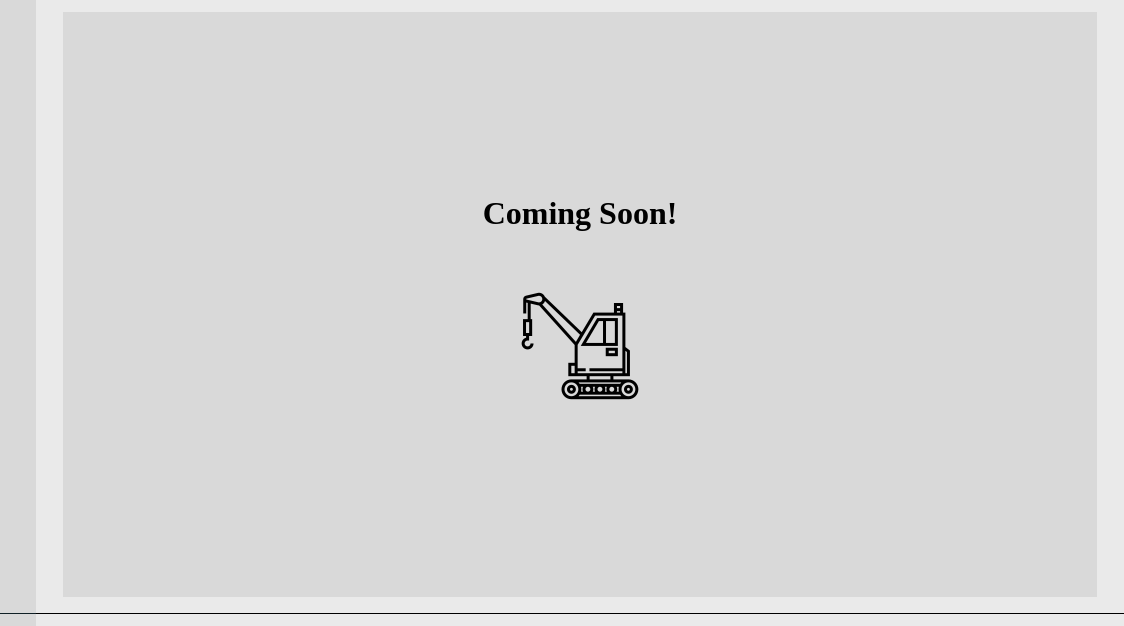
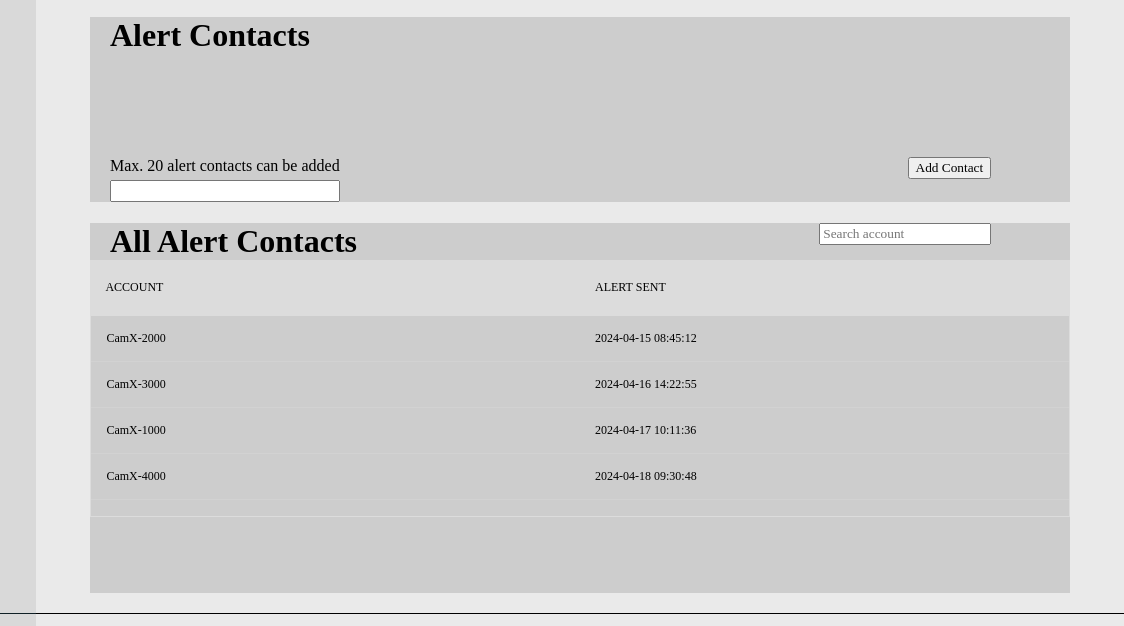
Before and after one commit to psytins/safe-forest-sas, a website: page Public/Pages/index.html in a window 1280 px wide. Both pictures are taken after a click on the button "Alert Contacts". Shown: the part 107-733 px from the top of the page, 156-1280 px from the left. Drawn offline with Linux system fonts and the light colour scheme; a web font is replaced by a local one.

Commit message:
Almost finished the Alert Contacts

```diff
--- a/Public/Pages/index.html
+++ b/Public/Pages/index.html
@@ -472,13 +472,98 @@
                 </div>
             </div>
 
-            <div class="panel" id="contacts">
-                <div class="coming-soon">
-                    <div class="coming-soon-header">
-                        <h1>Coming Soon!</h1>
+            <div class="panel" id="contacts" style="display: flex;">
+                <div class="panel-add-contacts">
+                    <div class="panel-add-contacts-title">
+                        <h1>Alert Contacts</h1>
                     </div>
-                    <div class="coming-soon-icon">
-                        <img src="../Images/construction-icon.png" alt="construction">
+                    <div class="panel-add-contacts-content">
+                        <div class="panel-add-contacts-addbox">
+                            <label for="add-contact">Max. 20 alert contacts can be added</label>
+                            <input type="text" id="add-contact" name="addContact">
+                        </div>
+                        <div class="panel-add-contacts-addbutton">
+                            <button>Add Contact</button>
+                        </div>
+                    </div>
+                </div>
+                <div class="panel-show-contacts">
+                    <div class="panel-show-contacts-content">
+                        <div class="panel-show-contacts-title">
+                            <h1>All Alert Contacts</h1>
+                        </div>
+                        <div class="panel-show-contacts-searchbar">
+                            <input id="searchInput" onkeyup="searchTable('searchInput', 'searchDashboard')"
+                                type="text" name="account-search" placeholder="Search account">
+                        </div>
+                    </div>
+                    <div class="panel-show-contacts-table">
+                        <div class="tbl-header"> <!-- Start Table Here -->
+                            <table cellpadding="0" cellspacing="0">
+                                <thead>
+                                    <tr>
+                                        <th>Account</th>
+                                        <th>Alert Sent</th>
+                                    </tr>
+                                </thead>
+                            </table>
+                        </div>
+                        <div class="tbl-content">
+                            <table cellpadding="0" cellspacing="0">
+                                <tbody>
+                                    <!-- Paste your data here -->
+                                    <tr>
+                                        <td><a href="#">CamX-2000</a></td>
+                                        <td>2024-04-15 08:45:12</td>
+                                    </tr>
+                                    <tr>
+                                        <td><a href="#">CamX-3000</a></td>
+                                        <td>2024-04-16 14:22:55</td>
+                                    </tr>
+                                    <tr>
+                                        <td><a href="#">CamX-1000</a></td>
+                                        <td>2024-04-17 10:11:36</td>
+                                    </tr>
+                                    <tr>
+                                        <td><a href="#">CamX-4000</a></td>
+                                        <td>2024-04-18 09:30:48</td>
+                                    </tr>
+                                    <tr>
+                                        <td><a href="#">CamX-5000</a></td>
+                                        <td>2024-04-18 15:55:21</td>
+                                    </tr>
+                                    <tr>
+                                        <td><a href="#">CamX-6000</a></td>
+                                        <td>2024-04-19 11:20:33</td>
+                                    </tr>
+                                    <tr>
+                                        <td><a href="#">CamX-7000</a></td>
+                                        <td>2024-04-20 16:44:45</td>
+                                    </tr>
+                                    <tr>
+                                        <td><a href="#">CamX-8000</a></td>
+                                        <td>2024-04-21 08:15:57</td>
+                                    </tr>
+                                    <tr>
+                                        <td><a href="#">CamX-9000</a></td>
+                                        <td>2024-04-22 13:38:09</td>
+                                    </tr>
+                                    <tr>
+                                        <td><a href="#">CamX-10000</a></td>
+                                        <td>2024-04-23 10:09:21</td>
+                                    </tr>
+                                    <tr>
+                                        <td><a href="#">CamX-11000</a></td>
+                                        <td>2024-04-24 15:32:33</td>
+                                    </tr>
+                                    <tr>
+                                        <td><a href="#">CamX-12000</a></td>
+                                        <td>2024-04-25 12:03:45</td>
+                                    </tr>
+                                    <!-- Repeat this pattern for all rows of your data -->
+                                </tbody>
+                            </table>
+                        </div> <!-- End Table Here -->
                     </div>
                 </div>
             </div>
--- a/Public/Styles/main.css
+++ b/Public/Styles/main.css
@@ -1142,3 +1142,74 @@ td {
 .panel-general-account-button button:hover {
     background-color: #D9D9D9;
 }
+
+
+/*    Alert Contacts CSS    */
+
+#contacts {
+    flex-direction: column;
+}
+
+.panel-add-contacts {
+    background-color: #CDCDCD;
+    height: 30%;
+    width: 90%;
+    display: flex;
+    flex-direction: column;
+    margin-bottom: 2%;
+    justify-content: space-between;
+}
+
+.panel-add-contacts-title {
+    width: 90%;
+    padding-left: 2%;
+}
+
+.panel-add-contacts-content {
+    display: flex;
+    flex-direction: row;
+    justify-content: space-between;
+    width: 90%;
+    padding-left: 2%;
+}
+
+.panel-add-contacts-addbox {
+    display: flex;
+    flex-direction: column;
+  }
+
+  .panel-add-contacts-addbox label {
+    margin-bottom: 5px; /* Optional: Adds spacing between label and input */
+  }
+
+
+.panel-add-contacts-addbutton {
+
+}
+
+
+.panel-show-contacts {
+    background-color: #CDCDCD;
+    height: 60%;
+    width: 90%;
+}
+
+.panel-show-contacts-content {
+    display: flex;
+    flex-direction: row;
+    justify-content: space-between;
+    width: 90%;
+    padding-left: 2%;
+}
+
+.panel-show-contacts-title {
+
+}
+
+.panel-show-contacts-searchbar {
+
+}
+
+.panel-show-contacts-table {
+
+}
```
